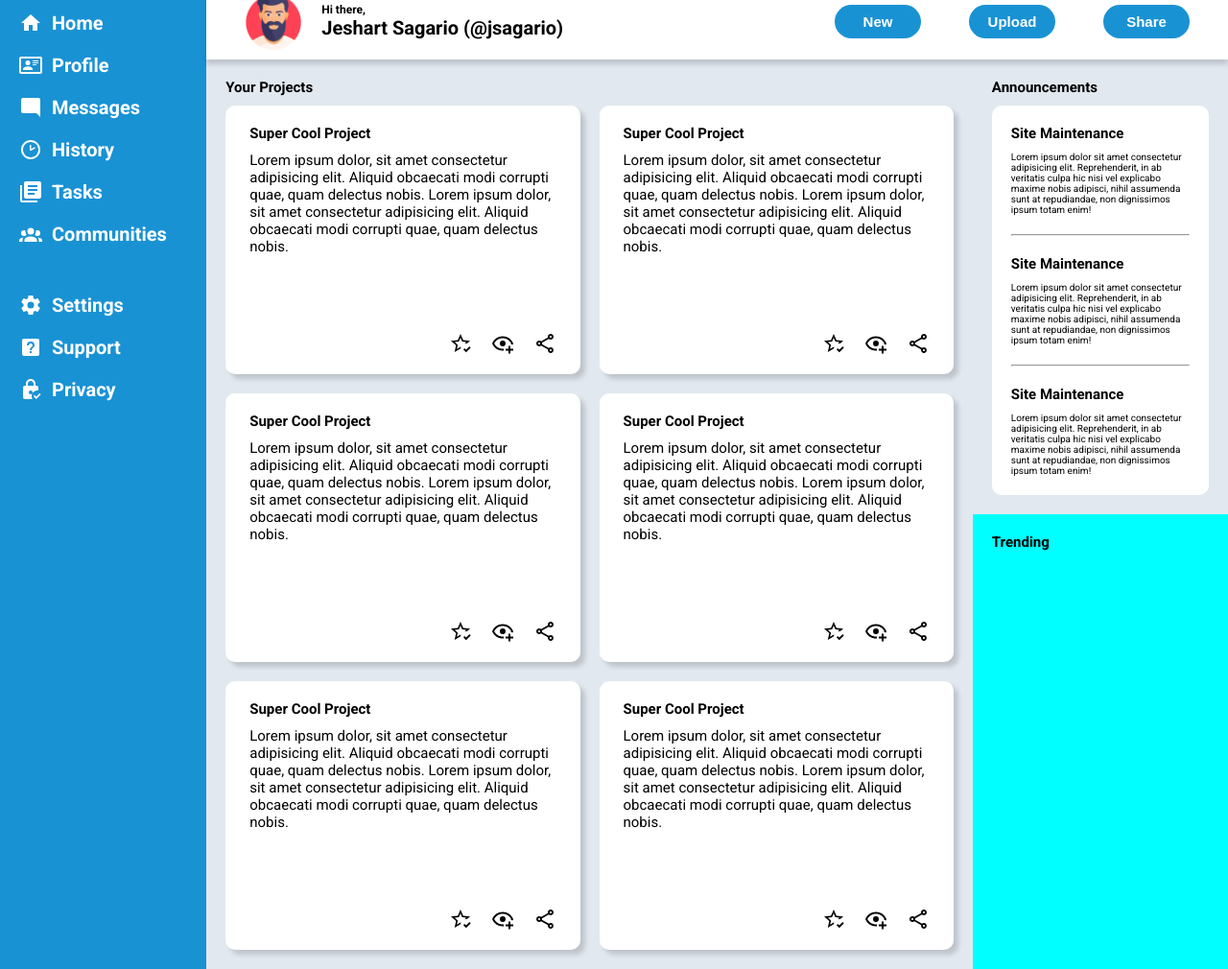
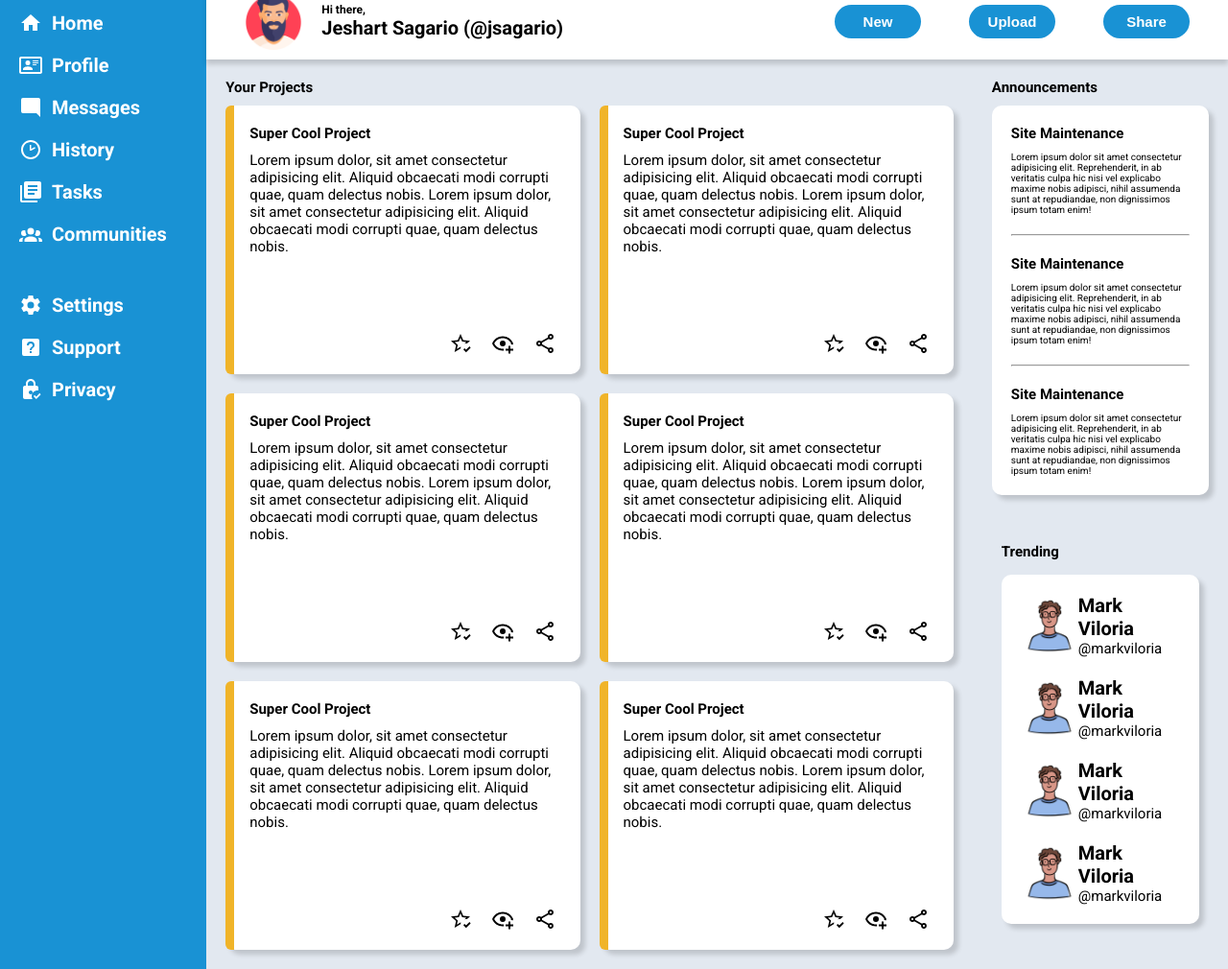
Before and after one commit to dendenjp/odin-admin-dashboard, a plain HTML site: page index.html in a window 1280 px wide. Shown: the part 98-1108 px from the top of the page at 96% size. Drawn offline with Linux system fonts and the light colour scheme.

Commit message:
Finished project

```diff
--- a/index.html
+++ b/index.html
@@ -490,7 +490,52 @@
 
                 <div class="trending-container">
                     <h1>Trending</h1>
-                    <div class="trending-card"></div>
+                    <div class="trending-card">
+                        <div class="profile">
+                            <img
+                                class="profile-pic1"
+                                src="profile/man2.png"
+                                alt=""
+                            />
+                            <div>
+                                <h1>Mark Viloria</h1>
+                                <p>@markviloria</p>
+                            </div>
+                        </div>
+                        <div class="profile">
+                            <img
+                                class="profile-pic1"
+                                src="profile/man2.png"
+                                alt=""
+                            />
+                            <div>
+                                <h1>Mark Viloria</h1>
+                                <p>@markviloria</p>
+                            </div>
+                        </div>
+                        <div class="profile">
+                            <img
+                                class="profile-pic1"
+                                src="profile/man2.png"
+                                alt=""
+                            />
+                            <div>
+                                <h1>Mark Viloria</h1>
+                                <p>@markviloria</p>
+                            </div>
+                        </div>
+                        <div class="profile">
+                            <img
+                                class="profile-pic1"
+                                src="profile/man2.png"
+                                alt=""
+                            />
+                            <div>
+                                <h1>Mark Viloria</h1>
+                                <p>@markviloria</p>
+                            </div>
+                        </div>
+                    </div>
                 </div>
             </article>
         </div>
--- a/styles.css
+++ b/styles.css
@@ -234,6 +234,22 @@ p > svg {
     padding: 2rem 2.5rem;
 
     box-shadow: 5px 5px 5px rgba(0, 0, 0, 0.158);
+
+    position: relative;
+}
+
+.card::before {
+    position: absolute;
+    top: 0px;
+    left: 0px;
+    content: ' ';
+    display: block;
+    background-color: #f0b429;
+    height: 100%;
+    width: 2.5%;
+    border-top-left-radius: 0.6rem;
+    border-bottom-left-radius: 0.6rem;
+    z-index: 999;
 }
 
 .card h1 {
@@ -268,7 +284,8 @@ p > svg {
     gap: 1rem;
 }
 
-.announcement-card {
+.announcement-card,
+.trending-card {
     background-color: #fff;
     display: grid;
     padding: 2rem 2rem 2rem 2rem;
@@ -276,6 +293,7 @@ p > svg {
     border-radius: 10px;
 
     row-gap: 2rem;
+    box-shadow: 5px 5px 5px rgba(0, 0, 0, 0.158);
 }
 
 .announcement-card div {
@@ -286,6 +304,30 @@ p > svg {
 .trending-container {
     grid-column: 2 / 3;
     grid-row: 2 / 3;
-    background-color: cyan;
-    padding: 2rem 2rem 2rem 2rem;
+    /* background-color: cyan; */
+    padding: 3rem 3rem 3rem 3rem;
+
+    display: flex;
+    flex-direction: column;
+    gap: 1.5rem;
 }
+
+.profile-pic1 {
+    height: 6rem;
+    width: 6rem;
+}
+
+.trending-card {
+}
+
+.trending-card .profile {
+    display: flex;
+    align-items: center;
+    justify-content: space-evenly;
+
+    font-size: 1.5rem;
+}
+
+.trending-card .profile div h1 {
+    font-size: 2rem;
+}
```
Also changed, not shown: profile/man2.png (added).
